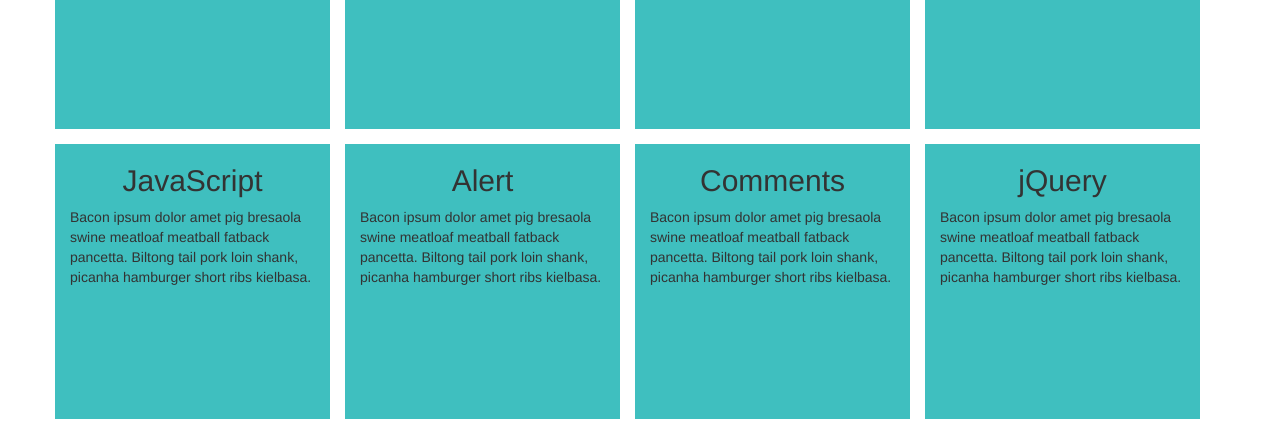
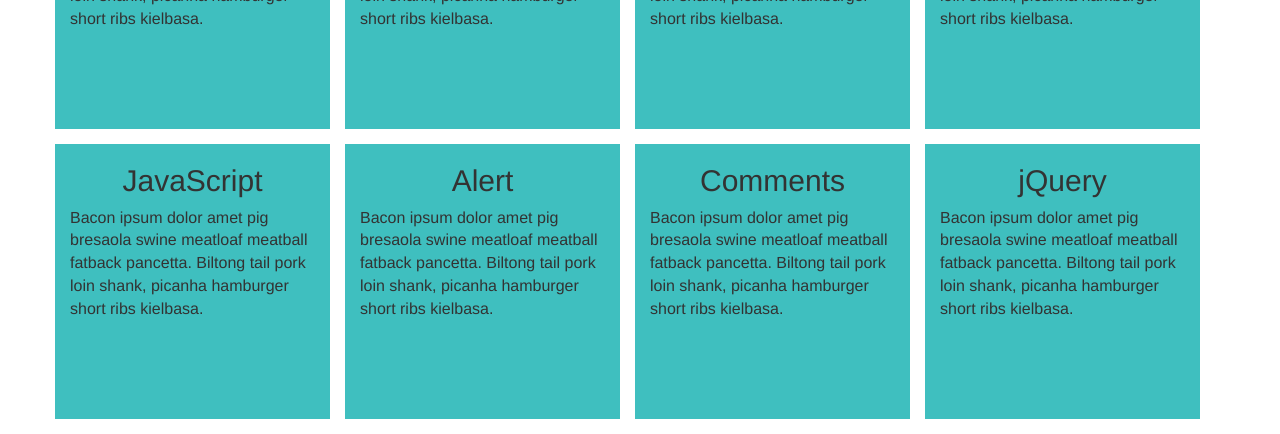
Before and after one commit to ashleynorton/flashcard, a plain HTML site: page flashcard.html in a window 1280 px wide. Shown: the part 811-1245 px from the top of the page. Drawn offline with nearby package versions, Linux system fonts and the light colour scheme.

Commit message:
Change paragraph font sizes

```diff
--- a/css/styles.css
+++ b/css/styles.css
@@ -8,3 +8,7 @@
 #bootstrap-overrides h1 {
   margin-bottom: 25px;
 }
+
+#bootstrap-overrides p {
+  font-size: 16px;
+}
```
